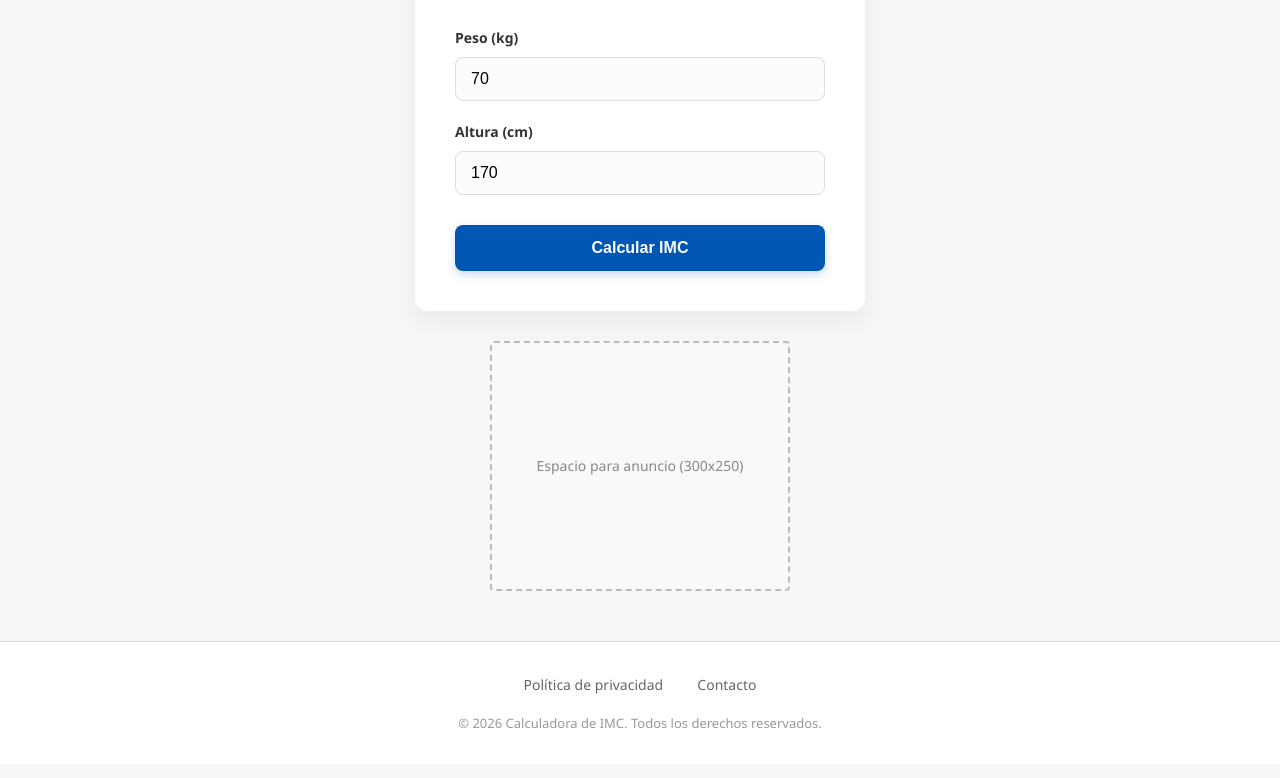
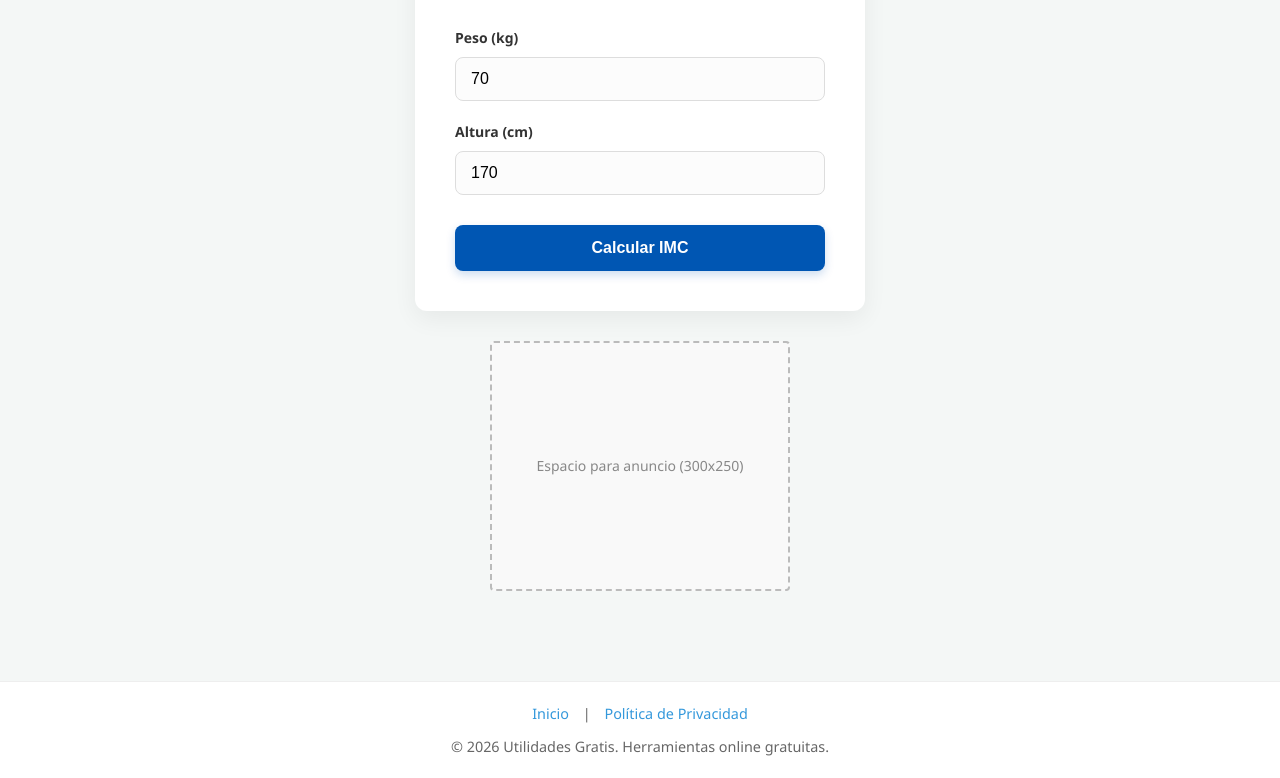
Before and after one commit to alexnop61/Generador-de-Contrase-as-Seguras, a plain HTML site: page imc.html in a window 1280 px wide. Shown: the part 301-1079 px from the top of the page. Drawn offline with Linux system fonts and the light colour scheme.

Commit message:
Update imc.html

```diff
--- a/imc.html
+++ b/imc.html
@@ -337,14 +337,12 @@
     </div>
 
     <!-- Pie de página -->
-    <footer>
-        <div class="footer-links">
-            <a href="#">Política de privacidad</a>
-            <a href="#">Contacto</a>
-        </div>
-        <div class="copyright">
-            &copy; 2026 Calculadora de IMC. Todos los derechos reservados.
-        </div>
+    <footer style="margin-top: 40px; padding: 20px; text-align: center; border-top: 1px solid #eee; font-size: 0.9em; color: #666;">
+        <p>
+            <a href="index.html" style="color: #3498db; text-decoration: none; margin: 0 10px;">Inicio</a> |
+            <a href="privacidad.html" style="color: #3498db; text-decoration: none; margin: 0 10px;">Política de Privacidad</a>
+        </p>
+        <p style="margin-top: 10px;">&copy; 2026 Utilidades Gratis. Herramientas online gratuitas.</p>
     </footer>
 
     <!-- Lógica JavaScript (Interna) -->
```
